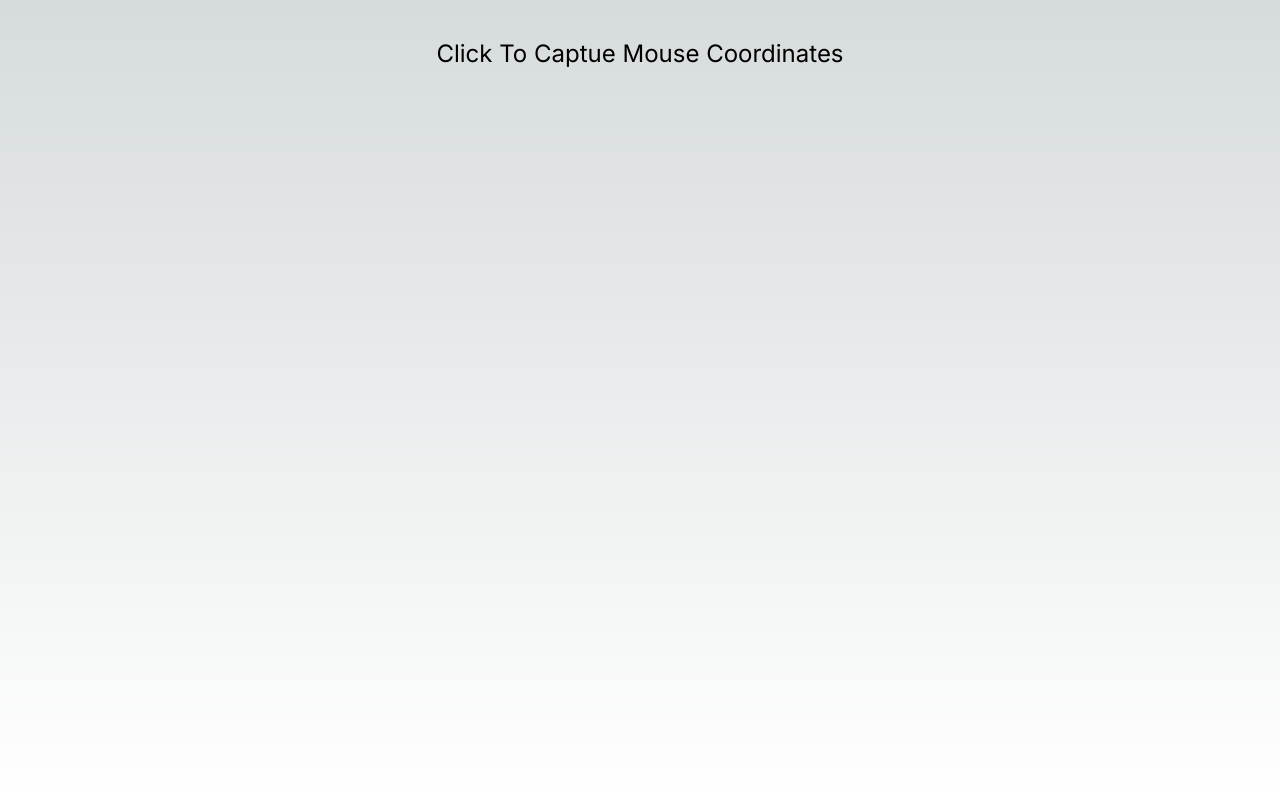
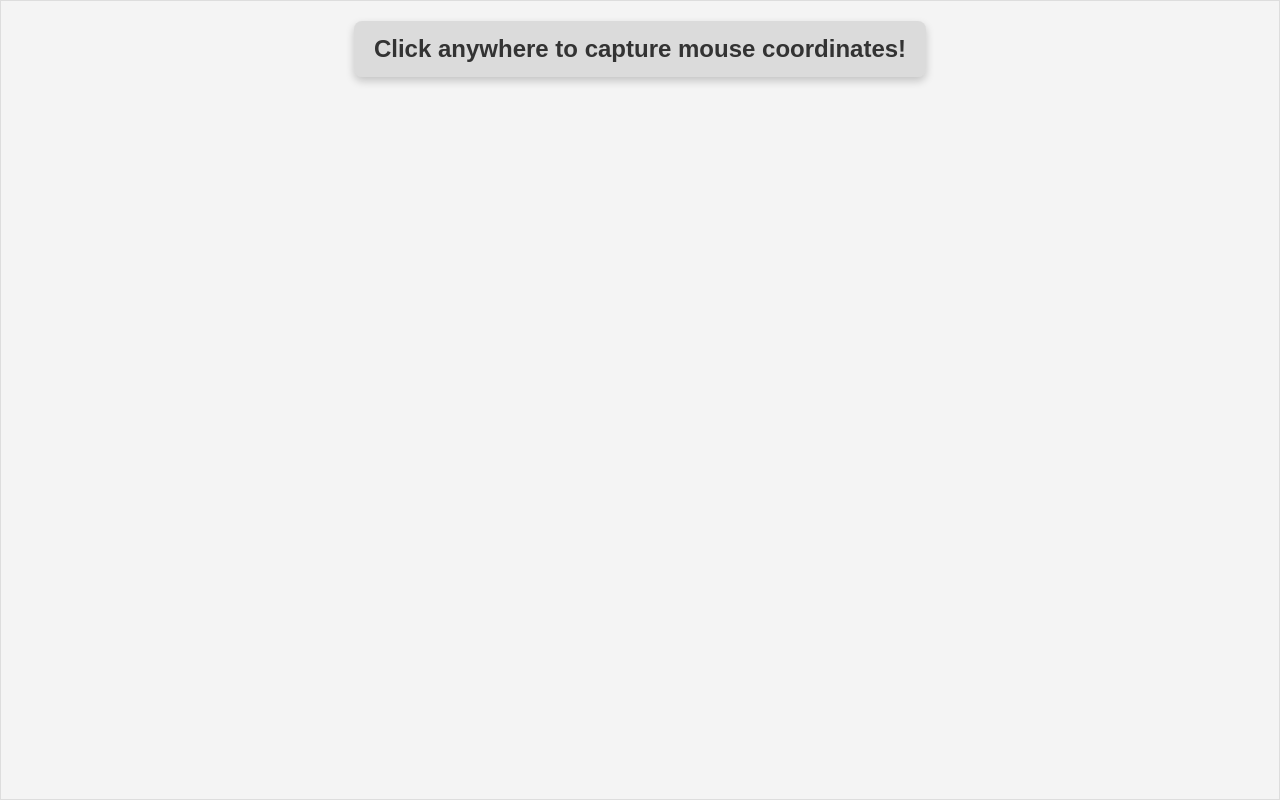
Before and after one commit to Jai-khanchandani/machine-coding-practice, a Next.js app: page /mouse-capture in a window 1280 px wide. Built offline with nearby package versions, Linux system fonts and the light colour scheme.

Commit message:
chore: updated UI for mouse capture

```diff
--- a/src/app/mouse-capture/page.js
+++ b/src/app/mouse-capture/page.js
@@ -1,28 +1,68 @@
 "use client";
 
 import React, { useState } from "react";
-
 import styled from "styled-components";
 
 const Container = styled.div`
-  .title {
-    font-size: 24px;
-    top: 36px;
+  height: 100vh;
+  background: #f4f4f4;
+  color: #333;
+  font-family: "Arial", sans-serif;
+  border: 1px solid #ddd;
+`;
+
+const Title = styled.span`
+  font-size: 1.5rem;
+  top: 20px;
+  background: rgba(0, 0, 0, 0.1);
+  padding: 10px 20px;
+  border-radius: 8px;
+  box-shadow: 0 4px 8px rgba(0, 0, 0, 0.2);
+  font-weight: bold;
+  animation: fadeIn 0.5s ease-out;
+
+  @keyframes fadeIn {
+    from {
+      opacity: 0;
+      transform: translateY(-10px);
+    }
+    to {
+      opacity: 1;
+      transform: translateY(0);
+    }
   }
 `;
 
 const Coordinates = styled.div`
   top: ${(props) => props.y}px;
   left: ${(props) => props.x}px;
-  border: 1px solid grey;
-  background: rgba(0, 0, 0, 0.7);
+  border: 2px solid #4caf50;
+  background: rgba(76, 175, 80, 0.9);
   color: white;
-  padding: 15px;
-  border-radius: 3px;
+  padding: 10px 20px;
+  border-radius: 8px;
   transform: translate(-50%, -100%);
   pointer-events: none;
+  font-size: 1rem;
+  font-weight: bold;
+  text-shadow: 1px 1px 2px black;
+
   span {
-    font-size: 18px;
+    font-size: 1.2rem;
+    color: #ffd700;
+  }
+
+  animation: popIn 0.3s ease-out;
+
+  @keyframes popIn {
+    from {
+      opacity: 0;
+      transform: translate(-50%, -80%) scale(0.9);
+    }
+    to {
+      opacity: 1;
+      transform: translate(-50%, -100%) scale(1);
+    }
   }
 `;
 
@@ -33,15 +73,16 @@ const MouseCapture = () => {
   const handleClick = (e) => {
     setPosition({ x: e.clientX, y: e.clientY });
     setShowCoordinates(true);
+    setTimeout(() => setShowCoordinates(false), 3000); // Hide after 3 seconds
   };
 
   return (
-    <Container className="dFA jcC pR w100 h100" onClick={handleClick}>
-      <span className="pA title">Click To Captue Mouse Coordinates</span>
+    <Container className="dFA jcC pR w100 cP" onClick={handleClick}>
+      <Title className="pA">Click anywhere to capture mouse coordinates!</Title>
       {showCoordinates && (
         <Coordinates className="pA" x={position.x} y={position.y}>
           Mouse clicked at{" "}
-          <span className="fwB">
+          <span>
             X: {position.x}, Y: {position.y}
           </span>
         </Coordinates>
```
